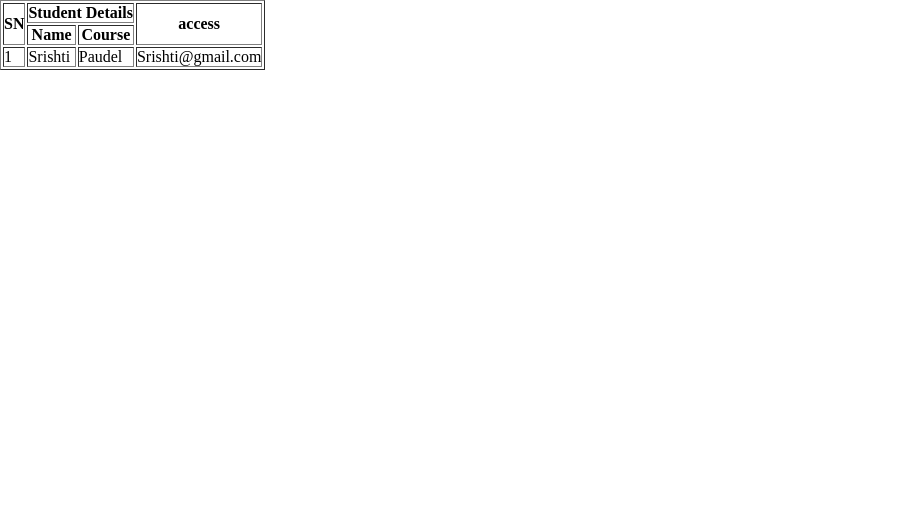
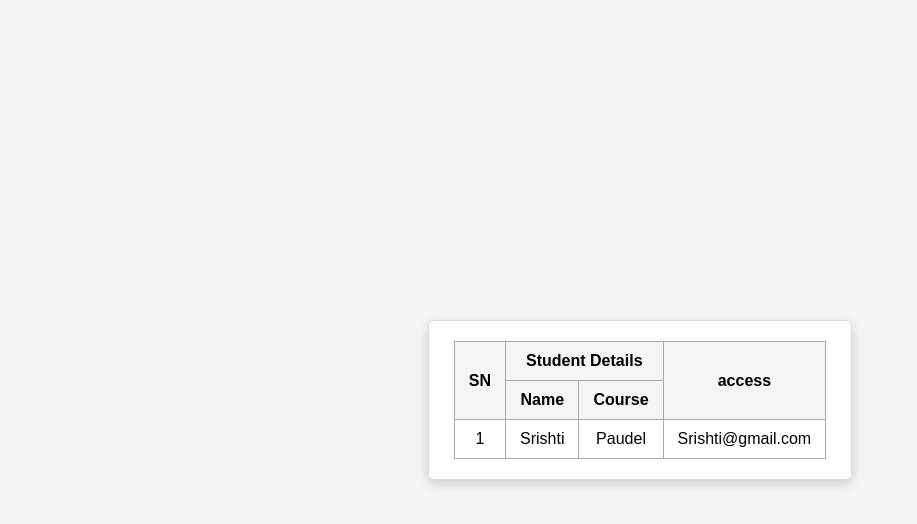
Before and after one commit to Srishti-paudel/web-tech-assignment, a plain HTML site: page assignment2/assignment2.html in a window 1280 px wide. Shown: the whole page, without its empty margins (0-917 px from the left). Drawn offline with Linux system fonts and the light colour scheme.

Commit message:
css addded to table

```diff
--- a/assignment2/assignment2.css
+++ b/assignment2/assignment2.css
@@ -1,15 +1,48 @@
-*{
-    margin:0px;
-    padding:0px;
+
+* {
+    margin: 0;
+    padding: 0;
+    box-sizing: border-box;
 }
-#container{
+
+
+body {
+    min-height: 100vh;
+    display: flex;
     justify-content: center;
-    display: flex;
-    background-color:beige;
-    color: white;
+    align-items: center;
+    background-color: #f2f4f7;
+    font-family: Arial, Helvetica, sans-serif;
 }
-#container table{
-    margin-top: 20px;
-    border: 2px;
-    border-color: black;
+
+
+#table {
+    background-color: #ffffff;
+    padding: 20px 25px;
+    border: 1px solid #ddd;
+    box-shadow: 0 4px 12px rgba(0,0,0,0.15);
+    border-radius: 6px;
 }
+
+table {
+    border-collapse: collapse;
+    width: 100%;
+}
+
+
+table th,
+table td {
+    border: 1px solid #aaa;
+    padding: 10px 14px;
+    text-align: center;
+}
+
+table th {
+    background-color: #f5f5f5;
+    font-weight: bold;
+}
+
+
+table tr:hover td {
+    background-color: #f0f8ff;
+}
--- a/assignment2/assignment2.html
+++ b/assignment2/assignment2.html
@@ -5,6 +5,57 @@
     <meta name="viewport" content="width=device-width, initial-scale=1.0">
     <title>Table creation</title>
     <link rel="stylesheet" href="assignment2.css"/>
+    <style>
+
+* {
+    margin: 0;
+    padding: 0;
+    box-sizing: border-box;
+}
+
+
+body {
+    min-height: 100vh;
+    display: flex;
+    justify-content: center;
+    align-items: center;
+    background-color: #f2f4f7;
+    font-family: Arial, Helvetica, sans-serif;
+}
+
+
+#table {
+    background-color: #ffffff;
+    padding: 20px 25px;
+    border: 1px solid #ddd;
+    box-shadow: 0 4px 12px rgba(0,0,0,0.15);
+    border-radius: 6px;
+}
+
+table {
+    border-collapse: collapse;
+    width: 100%;
+}
+
+
+table th,
+table td {
+    border: 1px solid #aaa;
+    padding: 10px 14px;
+    text-align: center;
+}
+
+table th {
+    background-color: #f5f5f5;
+    font-weight: bold;
+}
+
+
+table tr:hover td {
+    background-color: #f0f8ff;
+}
+
+    </style>
 </head>
 <body>
     <div class="container">
```
